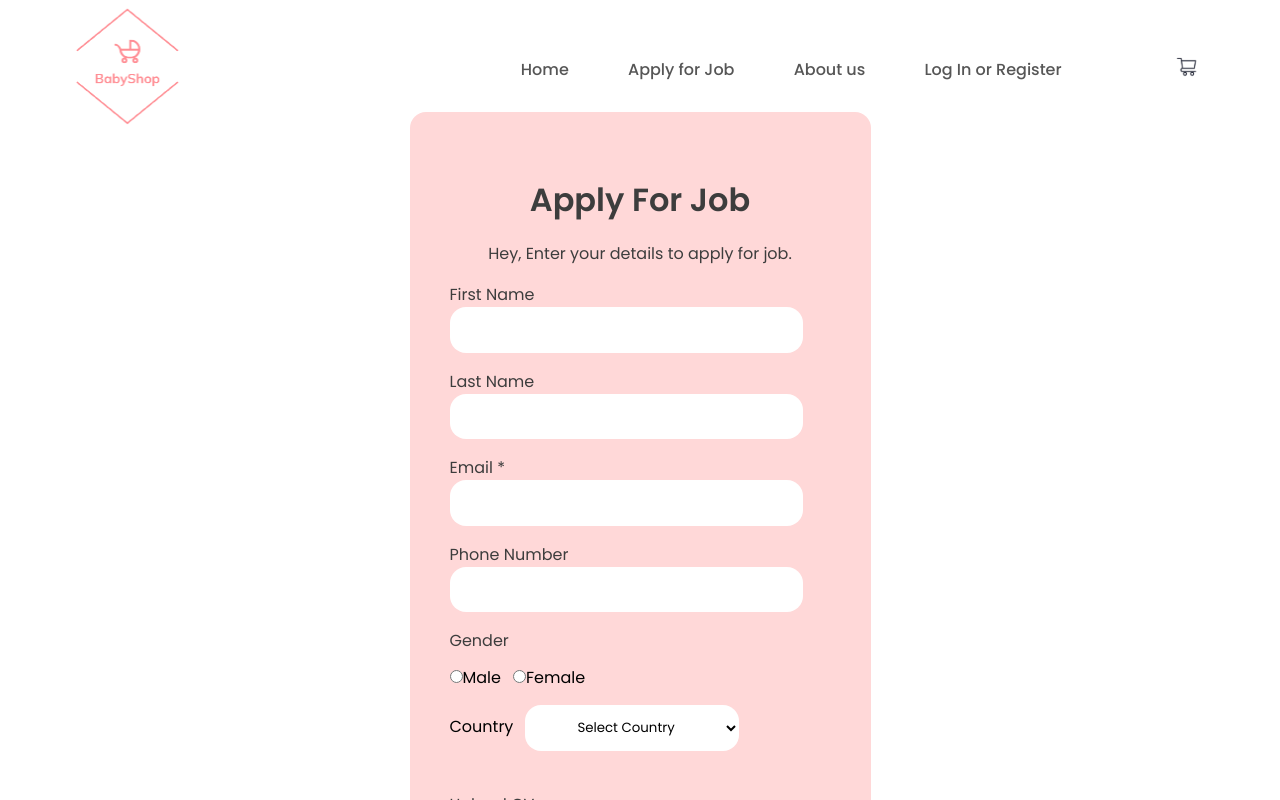
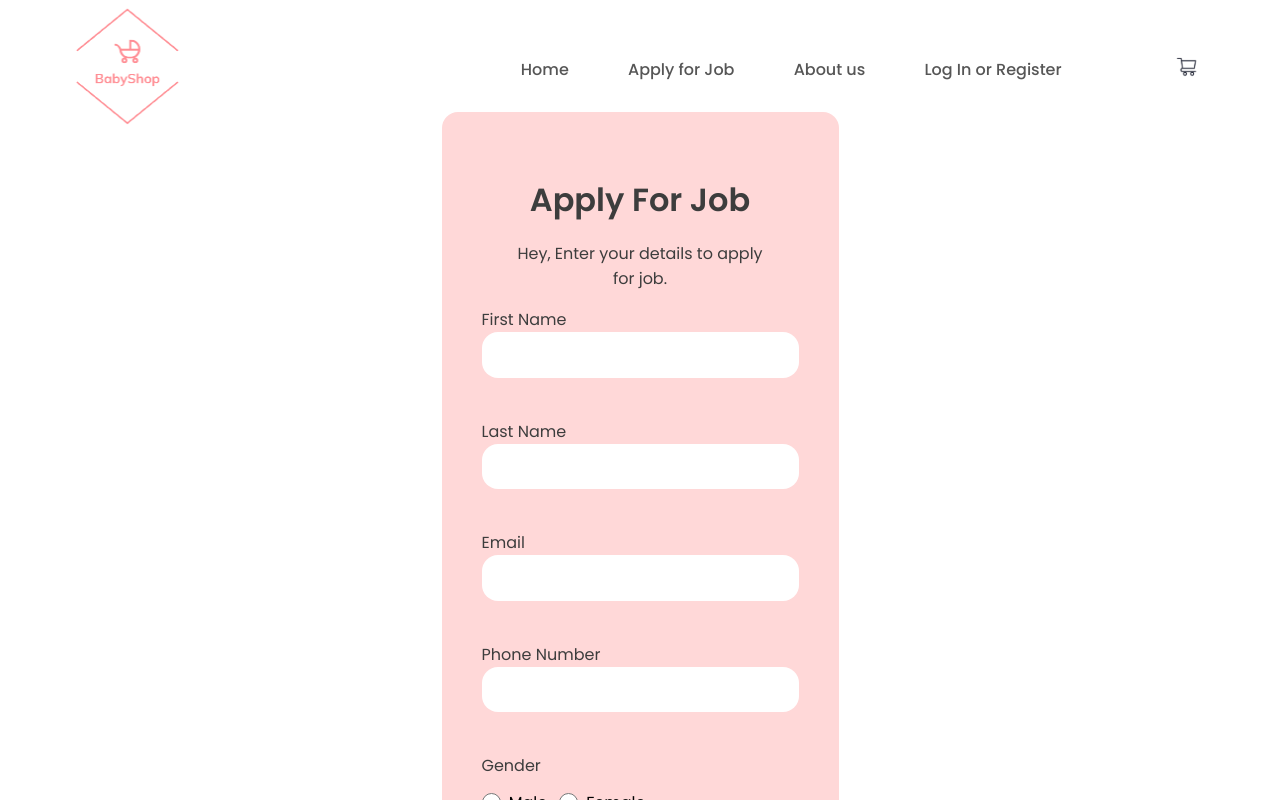
Before and after one commit to arpanaditya/BabyShop, a Next.js app: page /apply_for_job in a window 1280 px wide. Shown: the top 800 px of the page. Built offline with nearby package versions, Linux system fonts and the light colour scheme.

Commit message:
Apply for Job Form Improved (#11)
* Improved Apply for Job Form

* Radio buttons modified

```diff
--- a/pages/apply_for_job.js
+++ b/pages/apply_for_job.js
@@ -5,6 +5,7 @@ const Apply_for_job = () => {
   const [registation, setRegistation] = useState({
     username: "",
     email: "",
+    phoneNumber: ""
   });
 
   const handleInput = (e) => {
@@ -28,7 +29,7 @@ const Apply_for_job = () => {
 
 
 {/* ----------------------------------------------------------------------------------- */}
-            <form action=''>
+            <form className='apply_job_form' action=''>
               <p >First Name</p>
               <input
               className='input_res'
@@ -41,7 +42,7 @@ const Apply_for_job = () => {
               type="text"
                />
 <br/>
-              <p>Email *</p>
+              <p>Email</p>
               <input
                 className='input_res'
                 name="email"
@@ -55,30 +56,35 @@ const Apply_for_job = () => {
               <input
               className='input_res'
                 type="number"
+                name='phoneNumber'
+                value={registation.phoneNumber}
+                onChange={handleInput}
                />
 
 <br/>
               <p >Gender</p>
 
+              <div className='radio_container'>
                 <input
-              className='input_res'
                 type="radio"
-              name="flexRadioDefault" />
-              <label >
+                id='male'
+                name="gender" />
+                <label htmlFor='male'>
                   Male
                 </label>
 
 
-              <input type="radio" name="flexRadioDefault" />
-              <label >
+                <input type="radio" id='female' name="gender" />
+                <label htmlFor='female'>
                   Female
                 </label>
+              </div>
 
 
 <br/>
+              <label htmlFor='country'>Country</label>
               <div >
-                <label>Country</label>
-                <select  className='input_res bgw' aria-label="Default select example">
+                <select style={{width: "100%"}} id='country' className='input_res bgw' aria-label="Default select example">
                   <option value="none">Select Country</option>
                   <option value="australia">Australia</option>
                   <option value="canada">Canada</option>
--- a/styles/globals.css
+++ b/styles/globals.css
@@ -377,11 +377,36 @@ a {
   /* text-align: center; */
 }
 .input_res {
-  padding: 0.8rem 3rem;
+  padding: 0.8rem 1rem;
   margin-bottom: 1rem;
   border: none;
   border-radius: 1rem;
 }
+
+.input_res::file-selector-button {
+  font-weight: bold;
+  color: #f07666;
+  padding: 0.5em;
+  border: thin solid grey;
+  border-radius: 3px;
+}
+
+.apply_job_form {
+  display: flex;
+  flex-direction: column;
+}
+
+input[type="radio"] {
+  height: 1.2rem;
+  width: 1.2rem;
+  margin-right: 0.5rem;
+}
+
+.radio_container {
+  display: flex;
+  align-items: center;
+}
+
 .ch_contain {
   display: flex;
   justify-content: center;
```
Lines whose indentation alone changed are shown as unchanged.
